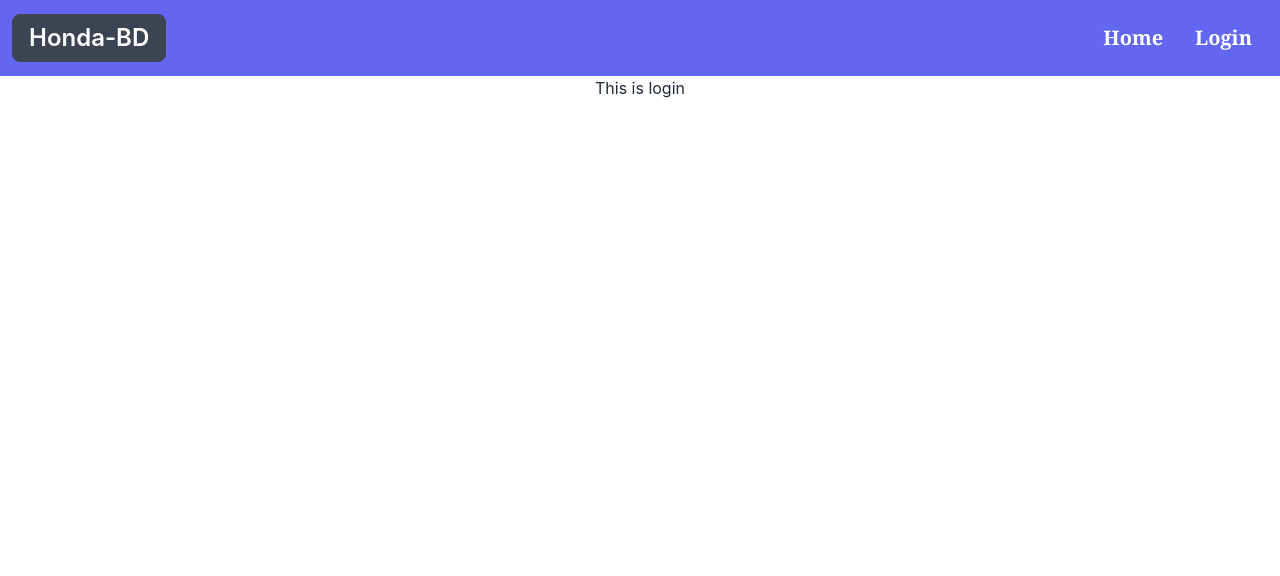
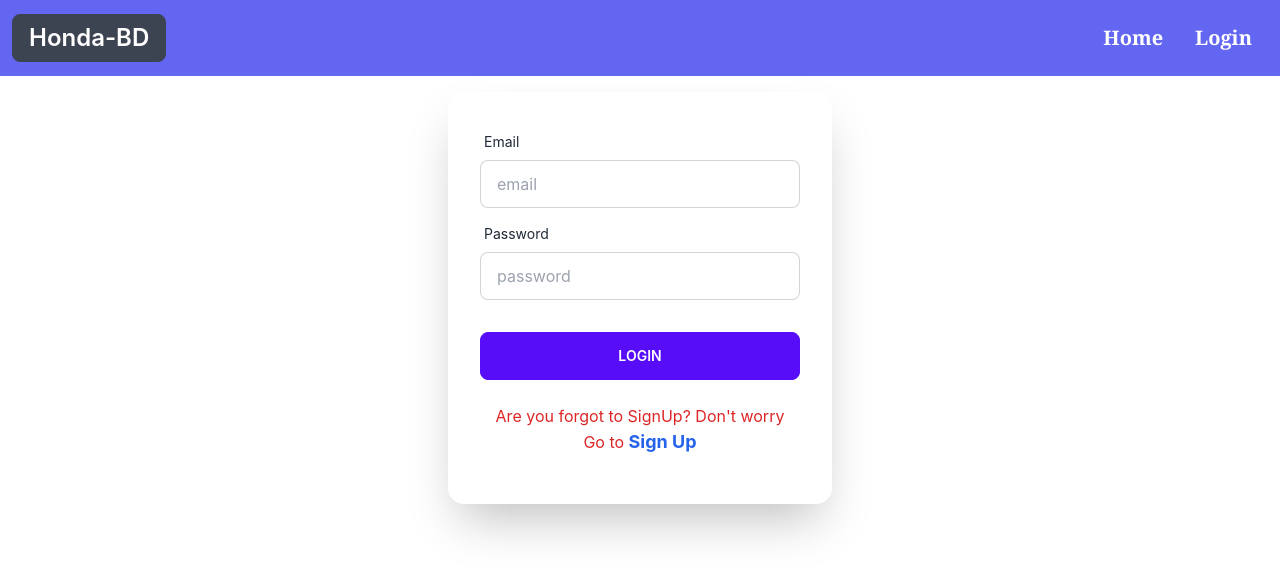
Before and after one commit to AsiburSumon/assignment-12-client, a React (Create React App) app: page /login in a window 1280 px wide. Shown: the top 576 px of the page. Built offline with nearby package versions, Linux system fonts and the light colour scheme.

Commit message:
login added

```diff
--- a/src/Context/AuthProvider.js
+++ b/src/Context/AuthProvider.js
@@ -1,6 +1,6 @@
 import React, { useState } from 'react';
 import { createContext } from "react";
-import {createUserWithEmailAndPassword, getAuth, signInWithEmailAndPassword} from 'firebase/auth';
+import {createUserWithEmailAndPassword, getAuth, signInWithEmailAndPassword, signOut} from 'firebase/auth';
 import app from '../fireBase/firebase.config'
 
 export const AuthContext = createContext();
@@ -15,8 +15,15 @@ const AuthProvider = ({children}) => {
         return createUserWithEmailAndPassword(auth, email, password, name)
     }
 
+    const signIn = (email, password) => {
+        setLoading(true);
+        return signInWithEmailAndPassword(auth, email, password)
+    }
+
     const authInfo = {
-        createUser
+        createUser,
+        signIn,
+
     }
     return (
         <AuthContext.Provider value={authInfo}>{children}</AuthContext.Provider>
--- a/src/Login/Login/Login.js
+++ b/src/Login/Login/Login.js
@@ -1,9 +1,92 @@
-import React from 'react';
+import React, { useContext, useState } from 'react';
+import { Link, useLocation, useNavigate } from 'react-router-dom';
+import { AuthContext } from '../../Context/AuthProvider';
 
 const Login = () => {
+    const [error, setError] = useState("");
+    const {signIn} = useContext(AuthContext);
+    const location = useLocation();
+    const navigate = useNavigate();
+
+    const from = location.state?.from?.pathname || "/";
+
+    const handleSignIn = (event) => {
+        event.preventDefault();
+        const form = event.target;
+        const email = form.email.value;
+        const password = form.password.value;
+
+        signIn(email, password)
+          .then((result) => {
+            const user = result.user;
+            console.log(user);
+            setError("");
+            form.reset();
+            navigate(from, { replace: true });
+          })
+          .catch((error) => {
+            console.log(error);
+            setError(error.message);
+          });
+      };
+
     return (
         <div>
-            <h3>This is login</h3>
+            <form
+        onSubmit={handleSignIn}
+      >
+        <div className="hero-content">
+
+          <div className="card flex-shrink-0 w-full max-w-sm shadow-2xl bg-base-100">
+            <div className="card-body">
+              <div className="form-control">
+                <label className="label">
+                  <span className="label-text">Email</span>
+                </label>
+                <input
+                  type="text"
+                  placeholder="email"
+                  name="email"
+                  required
+                  className="input input-bordered"
+                />
+              </div>
+              <div className="form-control">
+                <label className="label">
+                  <span className="label-text">Password</span>
+                </label>
+                <input
+                  type="password"
+                  placeholder="password"
+                  name="password"
+                  required
+                  className="input input-bordered"
+                />
+              </div>
+              <div className="form-control mt-6">
+                <button className="btn btn-primary">Login</button>
+              </div>
+              <div>
+                {/* <LoginWithProvider></LoginWithProvider> */}
+              </div>
+              <h4 className="py-2">
+              <span className="text-red-600">
+                Are you forgot to SignUp? Don't worry
+                <br />
+                Go to{" "}
+                <Link
+                  className="text-lg text-blue-600 font-bold "
+                  to="/signup"
+                >
+                  Sign Up
+                </Link>
+              </span>
+            </h4>
+              <p className="text-red-500">{error}</p>
+            </div>
+          </div>
+        </div>
+      </form>
         </div>
     );
 };
```
